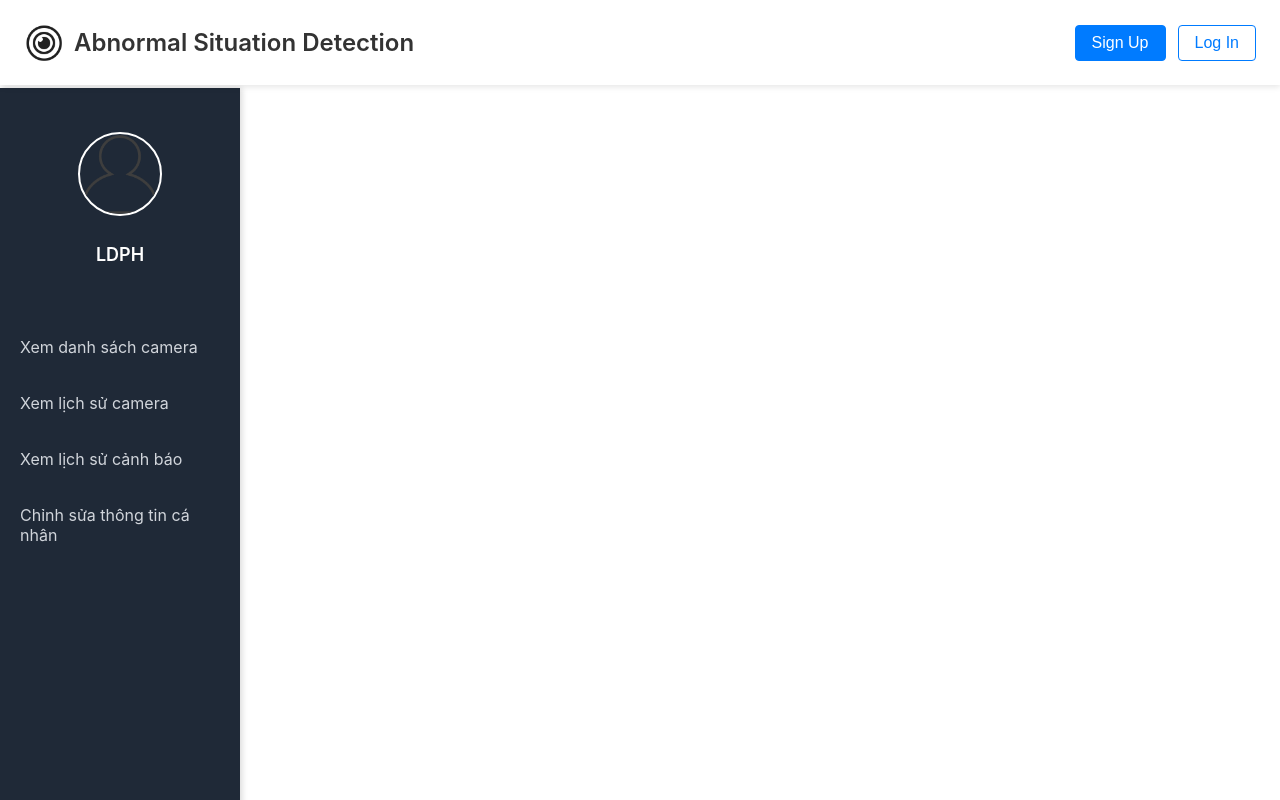
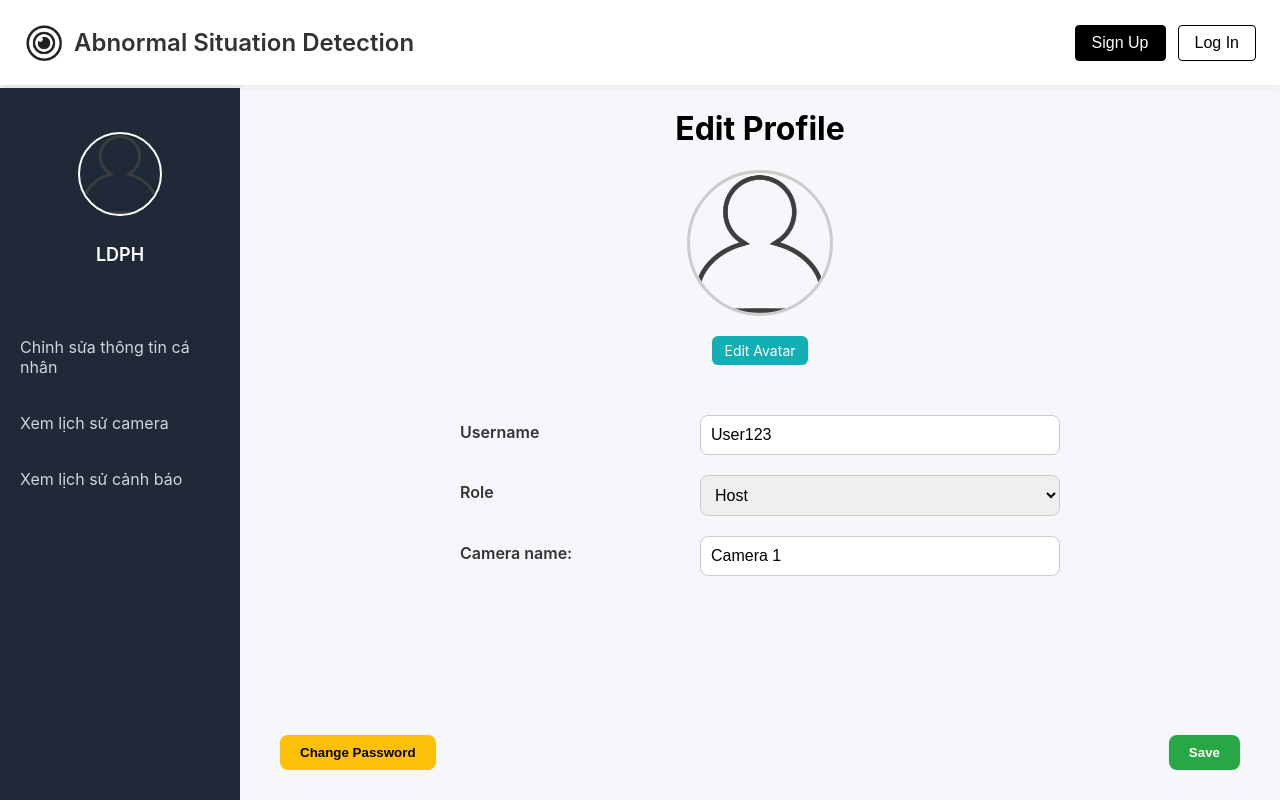
Before and after one commit to Hallie173/PBL6, a React (Create React App) app: page /edit-profile in a window 1280 px wide. Built offline with nearby package versions, Linux system fonts and the light colour scheme.

Commit message:
Tạo các trang phụ

```diff
--- a/package.json
+++ b/package.json
@@ -7,6 +7,7 @@
     "@testing-library/jest-dom": "^6.9.1",
     "@testing-library/react": "^16.3.0",
     "@testing-library/user-event": "^13.5.0",
+    "axios": "^1.12.2",
     "react": "^19.2.0",
     "react-dom": "^19.2.0",
     "react-router-dom": "^7.9.4",
--- a/src/App.js
+++ b/src/App.js
@@ -9,7 +9,9 @@ import {
 import Header from "./components/Header";
 import Homepage from "./Pages/Homepage";
 import Sidebar from "./components/Sidebar";
-import CameraList from "./Pages/CameraList";
+import CameraHistory from "./Pages/CameraHistory";
+import AlertHistory from "./Pages/AlertHistory";
+import EditProfile from "./Pages/EditProfile";
 
 function App() {
   return (
@@ -20,16 +22,9 @@ function App() {
           <Sidebar />
           <Routes>
             <Route path="/" element={<Homepage />} />
-            <Route path="/camera-list" element={<CameraList />} />
-            <Route path="/camera-history" element={<div>Lịch sử camera</div>} />
-            <Route
-              path="/alert-history"
-              element={<div>Lịch sử cảnh báo</div>}
-            />
-            <Route
-              path="/profile-edit"
-              element={<div>Chỉnh sửa thông tin</div>}
-            />
+            <Route path="/edit-profile" element={<EditProfile />} />
+            <Route path="/camera-history" element={<CameraHistory />} />
+            <Route path="/alert-history" element={<AlertHistory />} />
           </Routes>
         </Router>
       </div>
--- a/src/Pages/CameraList.js
+++ /dev/null
@@ -1,11 +0,0 @@
-import React from "react";
-
-function CameraList() {
-  return (
-    <div>
-      <h1>Danh sách camera</h1>
-    </div>
-  );
-}
-
-export default CameraList;
--- a/src/Pages/EditProfile.js
+++ b/src/Pages/EditProfile.js
@@ -1,11 +1,84 @@
-import React from "react";
+import React, { useState } from "react";
+import "./EditProfile.scss";
+import defaultAvatar from "../assets/images/avatar.png"; // Đổi đường dẫn theo dự án của bạn
 
-function ProfileEdit() {
+const EditProfile = () => {
+  const [avatar, setAvatar] = useState(defaultAvatar);
+  const [username, setUsername] = useState("User123");
+  const [role, setRole] = useState("Administrator");
+  const [cameraName, setCameraName] = useState("Camera 1");
+
+  const handleAvatarChange = (e) => {
+    const file = e.target.files[0];
+    if (file) {
+      setAvatar(URL.createObjectURL(file));
+    }
+  };
+
+  const handleSave = () => {
+    alert("Profile saved successfully!");
+  };
+
   return (
-    <div>
-      <h1>Chỉnh sửa thông tin cá nhân</h1>
+    <div className="edit-profile">
+      <h1 className="title">Edit Profile</h1>
+      <div className="avatar-section">
+        <img src={avatar} alt="User Avatar" className="avatar-image" />
+        <label htmlFor="avatarUpload" className="edit-avatar-btn">
+          Edit Avatar
+        </label>
+        <input
+          className="input-field"
+          id="avatarUpload"
+          type="file"
+          accept="image/*"
+          onChange={handleAvatarChange}
+          style={{ display: "none" }}
+        />
+      </div>
+
+      <div className="info-section">
+        <div className="info-item">
+          <label>Username</label>
+          <input
+            className="input-field"
+            type="text"
+            value={username}
+            onChange={(e) => setUsername(e.target.value)}
+          />
+        </div>
+
+        <div className="info-item">
+          <label>Role</label>
+          <select
+            className="input-field"
+            type="text"
+            value={role}
+            onChange={(e) => setRole(e.target.value)}
+          >
+            <option value="Host">Host</option>
+            <option value="Member">Member</option>
+          </select>
+        </div>
+        <div className="info-item">
+          <label>Camera name:</label>
+          <input
+            className="input-field"
+            type="text"
+            value={cameraName}
+            onChange={(e) => setCameraName(e.target.value)}
+          />
+        </div>
+      </div>
+
+      <div className="button-section">
+        <button className="change-password-btn">Change Password</button>
+        <button className="save-btn" onClick={handleSave}>
+          Save
+        </button>
+      </div>
     </div>
   );
-}
+};
 
-export default ProfileEdit;
+export default EditProfile;
--- a/src/Pages/EditProfile.scss
+++ b/src/Pages/EditProfile.scss
@@ -0,0 +1,116 @@
+.edit-profile {
+  margin-top: 88px; /* tránh bị header che */
+  display: flex;
+  flex-direction: column;
+  align-items: center;
+  padding: 0 20px;
+  min-height: calc(100vh - 88px);
+  box-sizing: border-box;
+  position: relative;
+  background-color: #f5f7fa;
+}
+
+.avatar-section {
+  display: flex;
+  flex-direction: column;
+  align-items: center;
+  margin-bottom: 30px;
+
+  .avatar-image {
+    width: 140px;
+    height: 140px;
+    border-radius: 50%;
+    object-fit: cover;
+    border: 3px solid #ccc;
+    margin-bottom: 10px;
+  }
+
+  .edit-avatar-btn {
+    background-color: #12b0b4;
+    color: #fff;
+    padding: 6px 12px;
+    margin-top: 10px;
+    margin-bottom: 20px;
+    border-radius: 6px;
+    cursor: pointer;
+    font-size: 14px;
+    transition: background 0.2s ease;
+
+    &:hover {
+      background-color: #0056b3;
+    }
+  }
+}
+
+.info-section {
+  display: flex;
+  flex-direction: column;
+  gap: 20px;
+  width: 60%;
+
+  .info-item {
+    display: flex;
+    flex-direction: row;
+    justify-content: space-between;
+    align-items: center;
+
+    label {
+      font-weight: 600;
+      margin-bottom: 6px;
+      color: #333;
+    }
+
+    .input-field {
+      width: 60%;
+      box-sizing: border-box;
+      padding: 10px;
+      border: 1px solid #ccc;
+      border-radius: 8px;
+      font-size: 16px;
+      transition: border-color 0.2s;
+
+      &:focus {
+        border-color: #007bff;
+        outline: none;
+      }
+    }
+  }
+}
+
+.button-section {
+  position: absolute;
+  bottom: 30px;
+  left: 0;
+  right: 0;
+  display: flex;
+  justify-content: space-between;
+  padding: 0 40px;
+
+  .change-password-btn,
+  .save-btn {
+    padding: 10px 20px;
+    border: none;
+    border-radius: 8px;
+    font-weight: 600;
+    cursor: pointer;
+    transition: background 0.2s ease;
+  }
+
+  .change-password-btn {
+    background-color: #ffc107;
+    color: #000;
+
+    &:hover {
+      background-color: #e0a800;
+    }
+  }
+
+  .save-btn {
+    background-color: #28a745;
+    color: #fff;
+
+    &:hover {
+      background-color: #218838;
+    }
+  }
+}
--- a/src/Pages/Homepage.js
+++ b/src/Pages/Homepage.js
@@ -7,23 +7,9 @@ const Homepage = () => {
       <h1>Home Page</h1>
       <div className="homepage-content">
         <div className="video-container">
-          <img
-            src="http://127.0.0.1:5000/video_feed"
-            alt="Fire detection stream"
-          />
+          <img src="http://127.0.0.1:5000/raw_video_feed" alt="Video Feed" />
         </div>
       </div>
-      <p>...</p>
-      <p>...</p>
-      <p>...</p>
-      <p>...</p>
-      <p>...</p>
-      <p>...</p>
-      <p>...</p>
-      <p>...</p>
-      <p>...</p>
-      <p>...</p>
-      <p>...</p>
     </div>
   );
 };
--- a/src/components/Header.scss
+++ b/src/components/Header.scss
@@ -38,30 +38,30 @@
 
     .signup-button {
         padding: 8px 16px;
-        background-color: #007bff;
-        color: #fff;
-        border: 1px solid #007bff;
+        background-color: #000000;
+        color: #ffffff;
+        border: 1px solid #000000;
         border-radius: 4px;
         font-size: 16px;
         cursor: pointer;
 
         &:hover {
-            background-color: #0056b3;
+            color: #888888;
         }
     }
 
     .login-button {
         padding: 8px 16px;
         background-color: transparent;
-        color: #007bff;
-        border: 1px solid #007bff;
+        color: #000000;
+        border: 1px solid #000000;
         border-radius: 4px;
         font-size: 16px;
         cursor: pointer;
 
         &:hover {
-            color: #0056b3;
-            border: 1px solid #0056b3;
+            color: #888888;
+            border: 1px solid #888888;
         }
     }
   }
--- a/src/components/Sidebar.js
+++ b/src/components/Sidebar.js
@@ -15,7 +15,7 @@ const Sidebar = () => {
 
       <ul className="sidebar-menu">
         <li>
-          <Link to="/camera-list">Xem danh sách camera</Link>
+          <Link to="/edit-profile">Chỉnh sửa thông tin cá nhân</Link>
         </li>
         <li>
           <Link to="/camera-history">Xem lịch sử camera</Link>
@@ -23,9 +23,6 @@ const Sidebar = () => {
         <li>
           <Link to="/alert-history">Xem lịch sử cảnh báo</Link>
         </li>
-        <li>
-          <Link to="/profile-edit">Chỉnh sửa thông tin cá nhân</Link>
-        </li>
       </ul>
     </div>
   );
```
Also changed, not shown: src/components/CameraFeed.js (added, +130 -0 lines), src/components/CameraFeed.scss (added, +32 -0 lines), src/Pages/CameraList.scss (deleted), src/Pages/Homepage.scss (line endings or trailing spaces), 1 other file (tests, documents, lock files or other folders).
